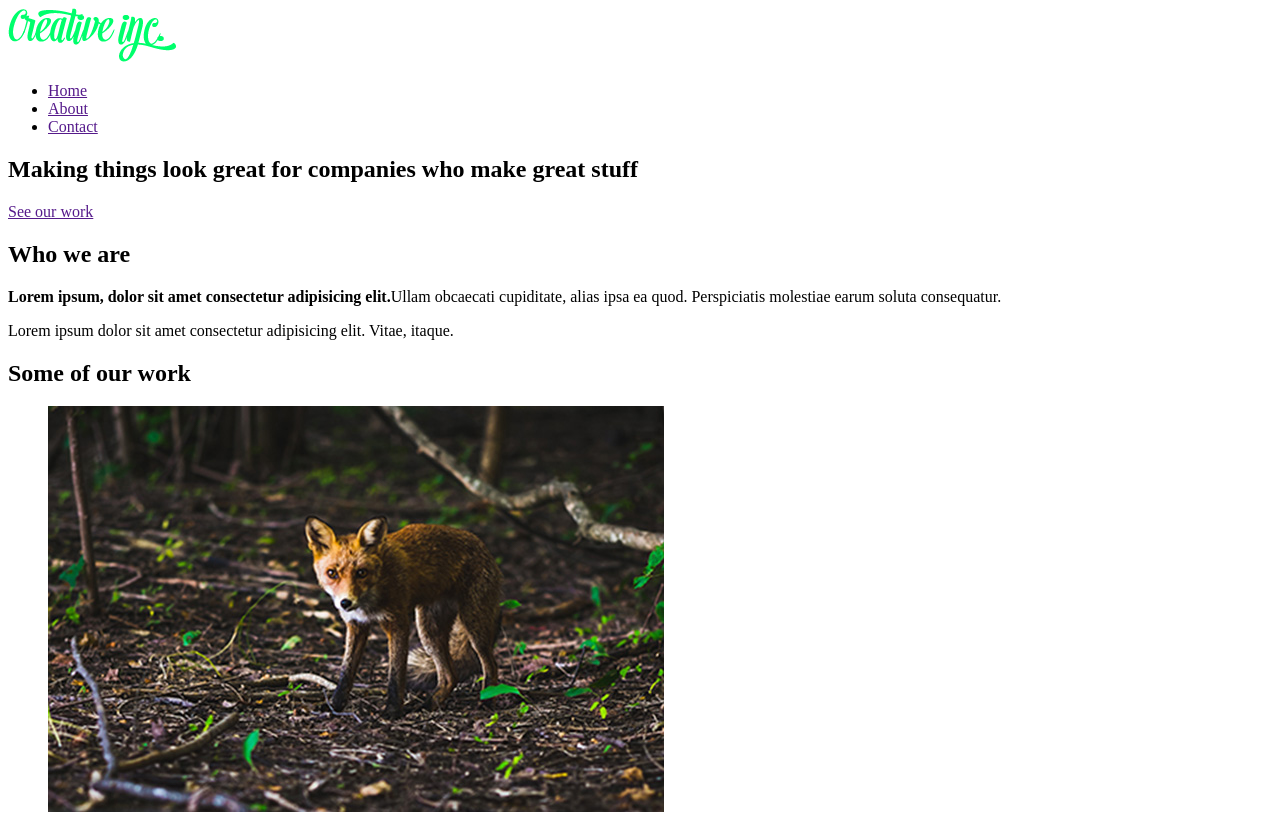
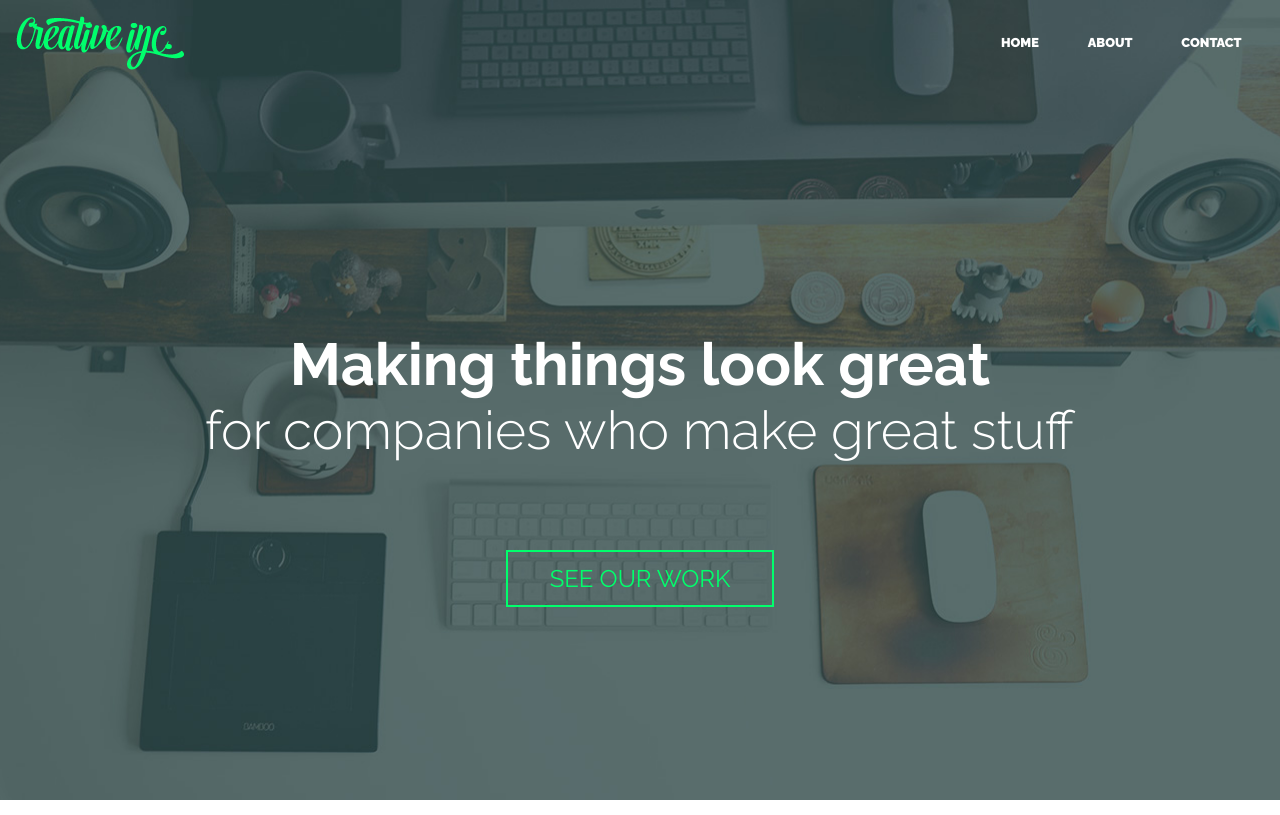
Before and after one commit to Mira-Iskakova/Creative-Agency-Website, a plain HTML site: page index.html in a window 1280 px wide. Shown: the top 815 px of the page. Drawn offline with Linux system fonts and the light colour scheme.

Commit message:
Nav and hero styling added

```diff
--- a/index.html
+++ b/index.html
@@ -5,6 +5,8 @@
     <meta http-equiv="X-UA-Compatible" content="IE=edge" />
     <meta name="viewport" content="width=device-width, initial-scale=1.0" />
     <title>Creative Inc</title>
+
+    <link rel="stylesheet" href="styles.css" />
   </head>
   <body>
     <header>
@@ -19,11 +21,13 @@
     </header>
 
     <section class="home-hero">
-      <h1 class="title">
-        Making things look great
-        <span>for companies who make great stuff</span>
-      </h1>
-      <a href="" class="button button-accent">See our work</a>
+      <div class="container">
+        <h1 class="title">
+          Making things look great
+          <span>for companies who make great stuff</span>
+        </h1>
+        <a href="" class="button button-accent">See our work</a>
+      </div>
     </section>
 
     <section class="home-about">
@@ -122,7 +126,7 @@
       <div class="col-1">
         <ul class="unstyled-list">
           <li><strong>Shoreditch</strong></li>
-          <li>BAg williamsburg</li>
+          <li>Bag williamsburg</li>
           <li>Woke retro</li>
           <li>Readymade</li>
           <li>Scenester</li>
@@ -132,7 +136,7 @@
       <div class="col-1">
         <ul class="unstyled-list">
           <li><strong>Shoreditch</strong></li>
-          <li>BAg williamsburg</li>
+          <li>Bag williamsburg</li>
           <li>Woke retro</li>
           <li>Readymade</li>
           <li>Scenester</li>
@@ -142,7 +146,7 @@
       <div class="col-1">
         <ul class="unstyled-list">
           <li><strong>Shoreditch</strong></li>
-          <li>BAg williamsburg</li>
+          <li>Bag williamsburg</li>
           <li>Woke retro</li>
           <li>Readymade</li>
           <li>Scenester</li>
--- a/styles.css
+++ b/styles.css
@@ -0,0 +1,125 @@
+@import url("https://fonts.googleapis.com/css2?family=Raleway:wght@300;400;700;900&display=swap");
+
+* {
+  box-sizing: border-box;
+}
+
+body {
+  margin: 0;
+  font-family: "Raleway", sans-serif;
+  text-align: center;
+}
+
+img {
+  max-width: 100%;
+  height: auto;
+}
+
+.container {
+  width: 95%;
+  margin: 0 auto;
+}
+
+/* typography */
+.title {
+  font-size: 2.5rem;
+  margin-bottom: 1.5em;
+}
+
+.title span {
+  font-weight: 300;
+  display: block;
+  font-size: 0.9em;
+}
+
+@media (min-width: 60rem) {
+  .title {
+    font-size: 3.7rem;
+  }
+}
+
+/* buttons */
+.button {
+  display: inline-block;
+  font-size: 1.15rem;
+  text-decoration: none;
+  text-transform: uppercase;
+  border: 2px solid;
+  padding: 0.5em 1.75em;
+}
+
+.button-accent {
+  color: #00ff6c;
+  border-color: #00ff6c;
+}
+
+.button-accent:hover,
+.button-accent:focus {
+  background: #00ff6c;
+  color: #232323;
+}
+
+@media (min-width: 60rem) {
+  .button {
+    font-size: 1.5rem;
+  }
+}
+
+/* header */
+header {
+  position: absolute;
+  left: 0;
+  right: 0;
+  margin: 1em;
+}
+
+nav ul {
+  margin: 0;
+  padding: 0;
+  list-style: none;
+}
+
+nav li {
+  display: inline-block;
+  margin: 1em;
+}
+
+nav a {
+  font-weight: 900;
+  text-decoration: none;
+  text-transform: uppercase;
+  font-size: 0.8rem;
+  padding: 0.5em;
+  color: #fff;
+}
+
+nav a:hover,
+nav a:focus {
+  color: #ddd;
+}
+
+@media (min-width: 60rem) {
+  .logo {
+    float: left;
+  }
+
+  nav {
+    float: right;
+  }
+}
+
+/* home-hero */
+.home-hero {
+  background-image: url(img/hero-bg.jpg);
+  background-size: cover;
+  background-position: center;
+  padding: 10em 0;
+  color: #fff;
+}
+
+@media (min-width: 60rem) {
+  .home-hero {
+    height: 100vh;
+    padding-top: 35vh;
+  }
+}
```
